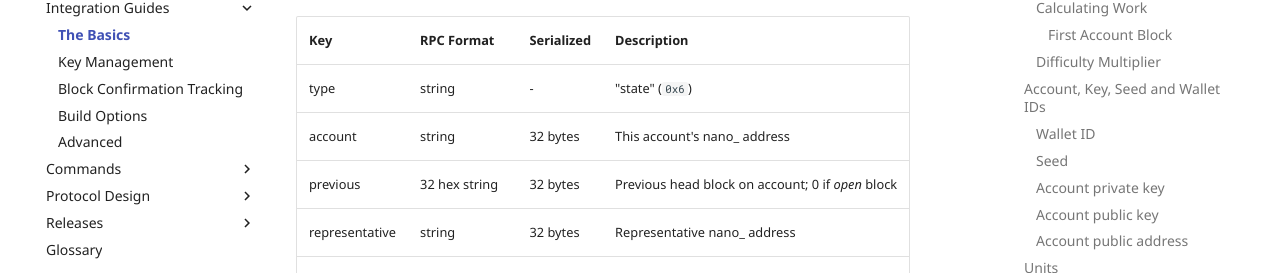
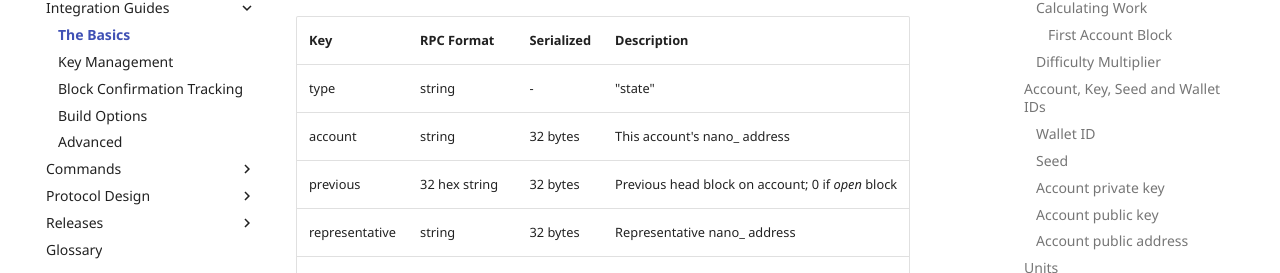
Before and after one commit to nanocurrency/nano-docs, an MkDocs documentation site: the page built from docs/integration-guides/the-basics.md, in a window 1280 px wide and 900 px high, scrolled down 5341 px. Shown: the part 181-454 px from the top of the window. Built offline with MkDocs 1.6.1 and Material for MkDocs 9.7.7, drawn with Linux system fonts in a browser that asks for light colours; formulas are drawn with MathJax 3; comment, search, counter and statistics services are not loaded.

Commit message:
Remove preamble constant

```diff
--- a/docs/integration-guides/the-basics.md
+++ b/docs/integration-guides/the-basics.md
@@ -188,7 +188,7 @@ Because each block contains the current state of the account, the `"type"` of th
 
 | Key            | RPC Format     | Serialized | Description |
 |                |                |            |             |
-| type           | string         | -          | "state" (`0x6`) |
+| type           | string         | -          | "state" |
 | account        | string         | 32 bytes   | This account's nano_ address |
 | previous       | 32 hex string  | 32 bytes   | Previous head block on account; 0 if *open* block |
 | representative | string         | 32 bytes   | Representative nano_ address |
```
